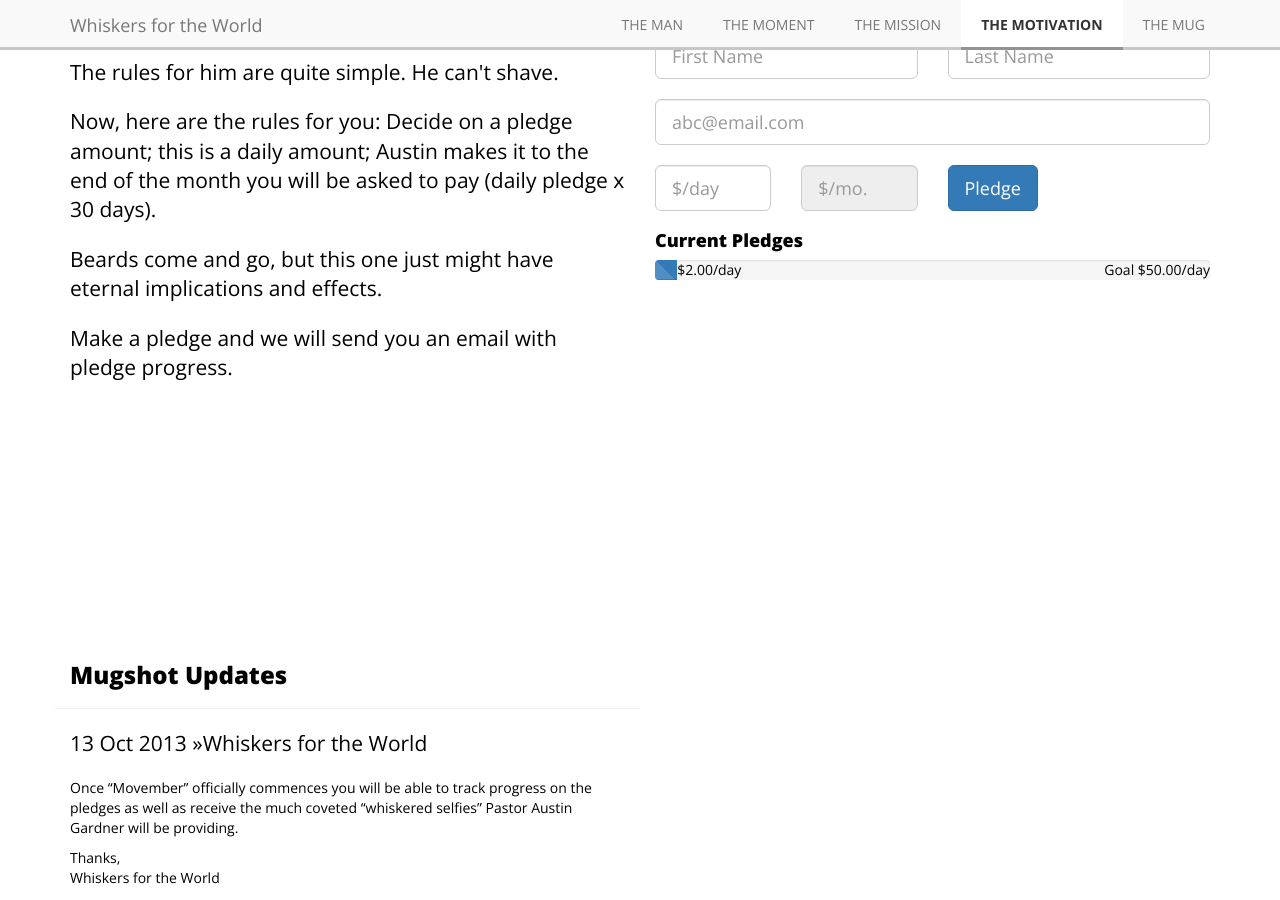
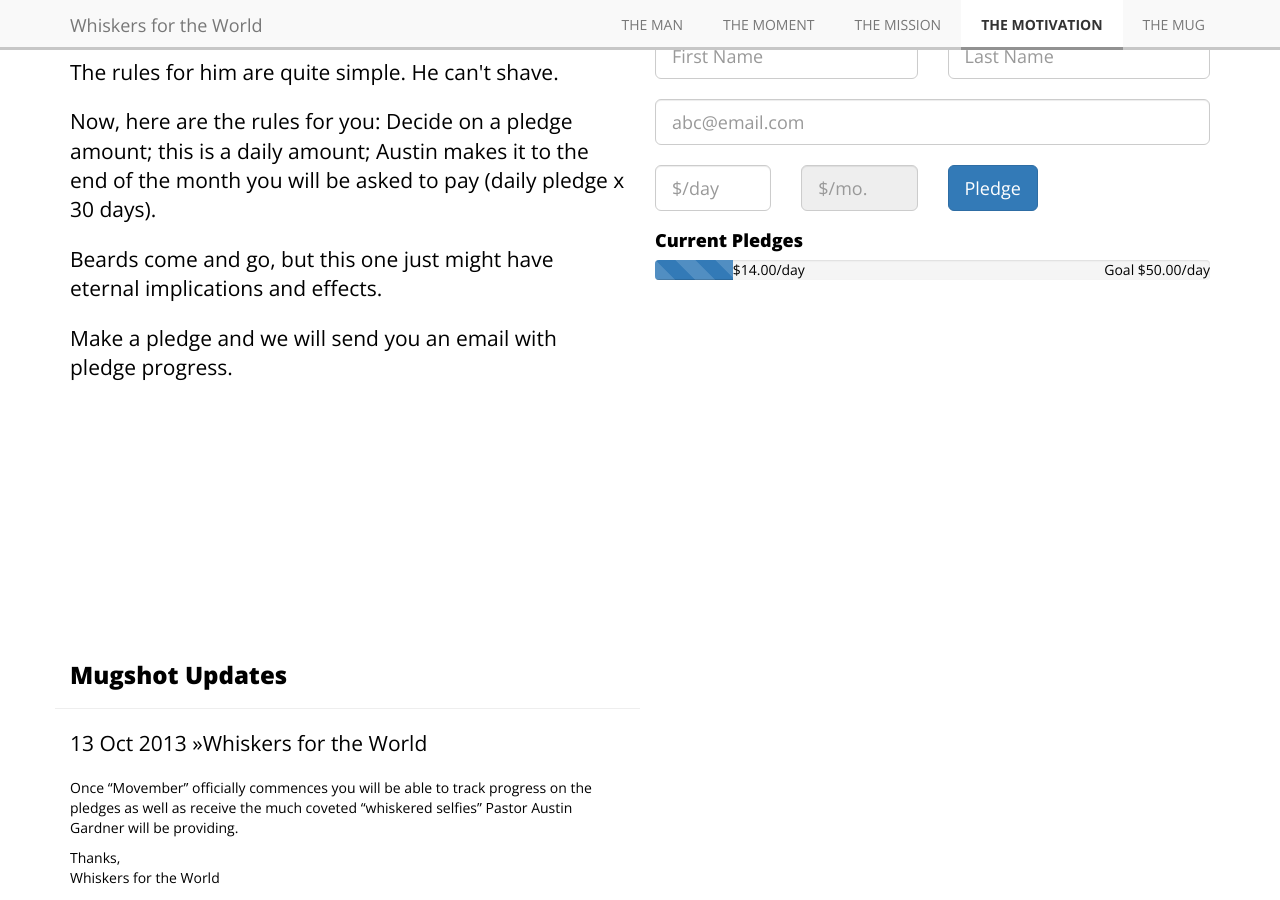
Before and after one commit to mcnully/WhiskersfortheWorld, a Jekyll site: the page built from index.html, in a window 1280 px wide and 900 px high, scrolled down 3838 px. Built offline with Jekyll 4.4.1, drawn with Linux system fonts in a browser that asks for light colours; nearby versions of some CDN libraries; some web fonts are replaced; Markdown is read by kramdown in place of the engine named in the settings.

Commit message:
progress update

```diff
--- a/_includes/motivation.html
+++ b/_includes/motivation.html
@@ -22,10 +22,10 @@
 				{% include pledge.html %}
 				<h4>Current Pledges</h4>
 				<div class="progress progress-striped active">
-					<div class="progress-bar"  role="progressbar" aria-valuenow="4" aria-valuemin="0" aria-valuemax="100" style="width: 4%">
-						<span class="sr-only">$2.00/day</span>
+					<div class="progress-bar"  role="progressbar" aria-valuenow="4" aria-valuemin="0" aria-valuemax="100" style="width: 14%">
+						<span class="sr-only">$14.00/day</span>
 					</div>
-					<span class="pull-left color-black">$2.00/day</span>
+					<span class="pull-left color-black">$14.00/day</span>
 					<span class="pull-right color-black">Goal $50.00/day</span>
 
 				</div>
```
